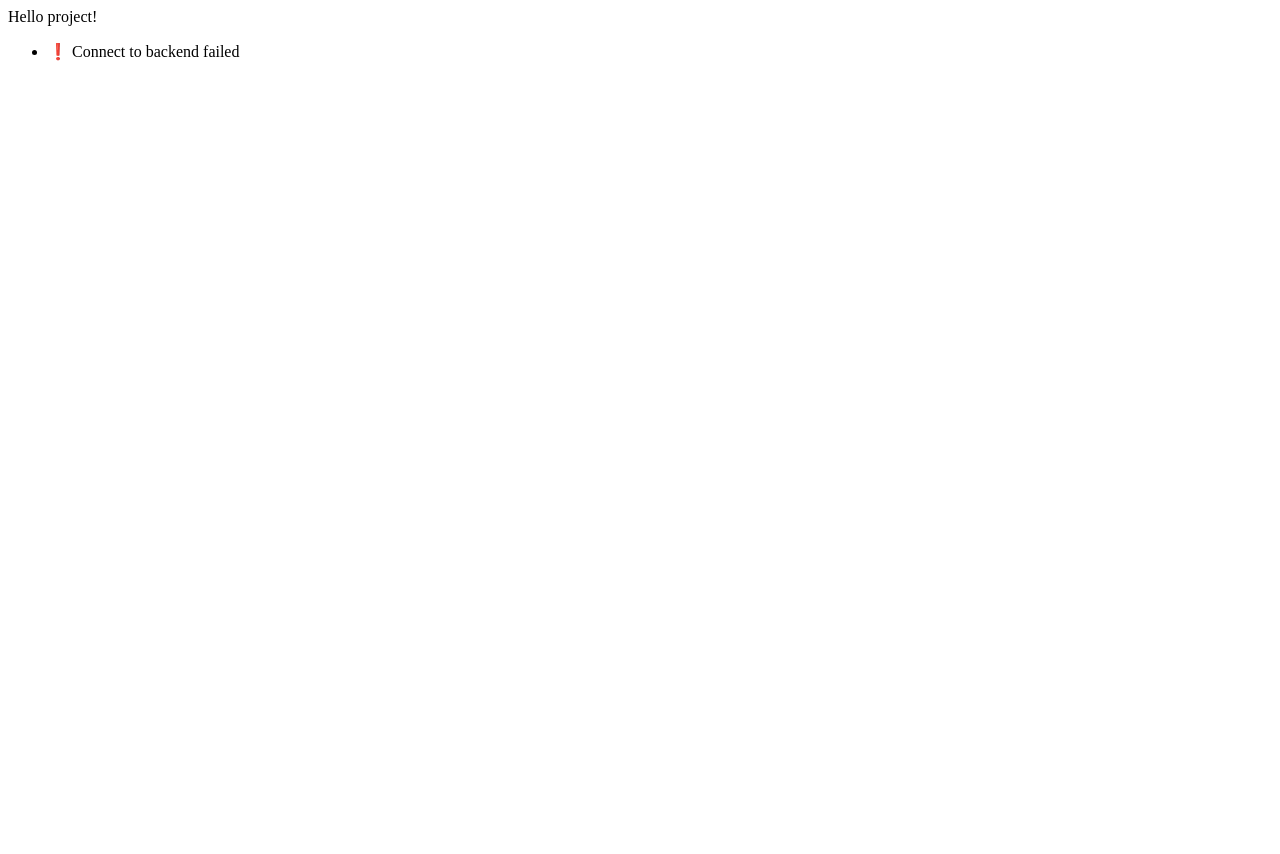
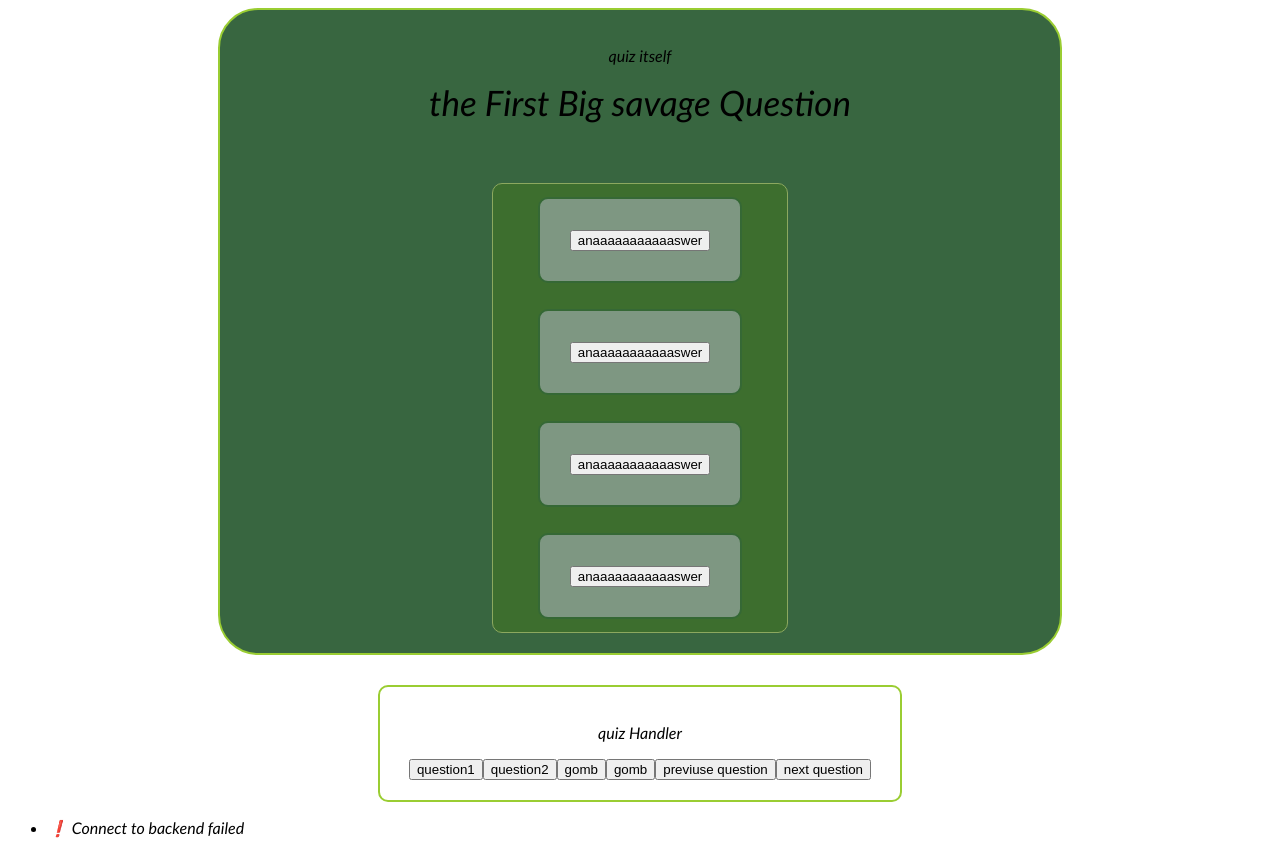
Before and after one commit to progmatic-fs-2023/greenhouse-project, a React (Vite) app in the folder client/: page / in a window 1280 px wide. Before the commit the page ends 800 px from the top, so only its background shows below. Built offline with nearby package versions, Linux system fonts and the light colour scheme; no server answers.

Commit message:
quiz Page

```diff
--- a/client/src/App.jsx
+++ b/client/src/App.jsx
@@ -1,6 +1,7 @@
 import './App.css';
 import { useEffect, useState } from 'react';
 import { API_URL } from './constants';
+import QuizPage from './pages/quiz-page';
 
 function App() {
   const [isConnect, setIsConnect] = useState(false);
@@ -17,7 +18,7 @@ function App() {
 
   return (
     <div>
-      Hello project!
+      <QuizPage></QuizPage>
       <ul>
         <li>
           {isConnect ? '✅' : '️❗️'} Connect to backend {!isConnect && 'failed'}
--- /dev/null
+++ b/client/src/components/QuizAnswer.jsx
@@ -0,0 +1,9 @@
+import '../components/quizpage.css';
+
+export default function QuizAnswer() {
+  return (
+    <div>
+      <button type="button">anaaaaaaaaaaaswer</button>
+    </div>
+  );
+}
--- /dev/null
+++ b/client/src/components/QuizHandler.jsx
@@ -0,0 +1,14 @@
+import '../components/quizpage.css';
+
+export default function QuizHandler() {
+  return (
+    <div className="handler">
+      <button>question1</button>
+      <button>question2</button>
+      <button>gomb</button>
+      <button>gomb</button>
+      <button>previuse question</button>
+      <button>next question</button>
+    </div>
+  );
+}
--- /dev/null
+++ b/client/src/components/QuizQuestion.jsx
@@ -0,0 +1,5 @@
+import '../components/quizpage.css';
+
+export default function QuizQuestion() {
+  return <div>the First Big savage Question</div>;
+}
--- /dev/null
+++ b/client/src/components/QuizQuestionCard.jsx
@@ -0,0 +1,29 @@
+import QuizAnswer from './QuizAnswer';
+import QuizQuestion from './QuizQuestion';
+import '../components/quizpage.css';
+
+export default function QuizQuestionCard() {
+  return (
+    <>
+      <div className="quizquestioncard">
+        <div className="quizquestion">
+          <QuizQuestion></QuizQuestion>
+        </div>
+        <div className="quizanswercontainer">
+          <div className="quizanswer">
+            <QuizAnswer></QuizAnswer>
+          </div>
+          <div className="quizanswer">
+            <QuizAnswer></QuizAnswer>
+          </div>
+          <div className="quizanswer">
+            <QuizAnswer></QuizAnswer>
+          </div>
+          <div className="quizanswer">
+            <QuizAnswer></QuizAnswer>
+          </div>
+        </div>
+      </div>
+    </>
+  );
+}
--- /dev/null
+++ b/client/src/components/quizpage.css
@@ -0,0 +1,75 @@
+body {
+  font-family: 'Gill Sans', 'Gill Sans MT', Calibri, 'Trebuchet MS', sans-serif;
+  font-style: oblique;
+}
+
+.container {
+  display: flex;
+  flex-direction: row;
+  align-items: center;
+  justify-content: space-around;
+  gap: 30px;
+  flex-wrap: wrap-reverse;
+}
+.quizquestioncard {
+  display: flex;
+  flex-direction: column;
+  align-items: center;
+  justify-content: space-around;
+  gap: 60px;
+}
+.quizquestion {
+  font-size: 35px;
+}
+.quizanswercontainer {
+  display: flex;
+  flex-direction: column;
+
+  border: 1px solid rgb(140, 168, 95);
+  width: fit-content;
+  height: 28rem;
+  align-items: center;
+  border-radius: 10px;
+  justify-content: space-around;
+  background-color: rgb(61, 110, 46);
+  padding-left: 45px;
+  padding-right: 45px;
+}
+.quizanswer {
+  display: flex;
+  height: fit-content;
+  border: 2px solid rgb(53, 104, 53);
+  width: fit-content;
+  align-items: center;
+  justify-content: center;
+  padding: 30px;
+  border-radius: 10px;
+  background-color: rgba(149, 167, 159, 0.74);
+}
+.quizside {
+  display: flex;
+  flex-direction: column;
+  align-items: center;
+  border: 2px solid yellowgreen;
+  width: 100vh;
+  height: fit-content;
+  padding: 20px;
+  border-radius: 40px;
+  background-color: rgb(56, 102, 64);
+}
+.handlerside {
+  display: flex;
+  flex-direction: column;
+  align-items: center;
+  border: 2px solid yellowgreen;
+  width: 60vh;
+  height: fit-content;
+  padding: 20px;
+  border-radius: 10px;
+}
+.quizanswer:hover {
+  background-color: rgb(44, 95, 51);
+}
+.quizanswer > div > a {
+  text-decoration: none;
+}
--- /dev/null
+++ b/client/src/pages/quiz-page.jsx
@@ -0,0 +1,18 @@
+import QuizQuestionCard from '../components/quizQuestionCard';
+import QuizHandler from '../components/QuizHandler';
+import '../components/quizpage.css';
+
+export default function QuizPage() {
+  return (
+    <div className="container">
+      <div className="handlerside">
+        <p>quiz Handler</p>
+        <QuizHandler></QuizHandler>
+      </div>
+      <div className="quizside">
+        <p>quiz itself</p>
+        <QuizQuestionCard></QuizQuestionCard>
+      </div>
+    </div>
+  );
+}
```
